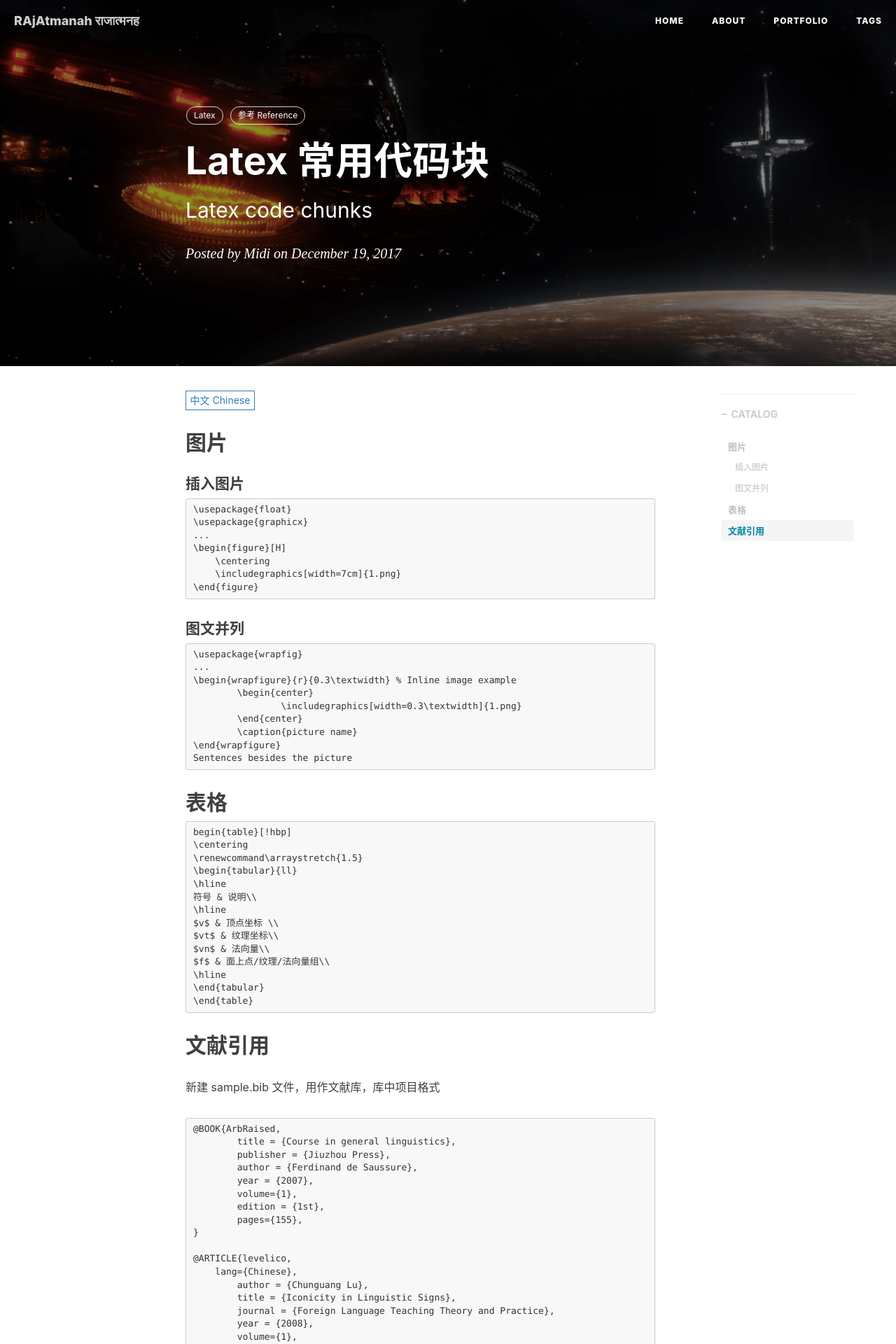
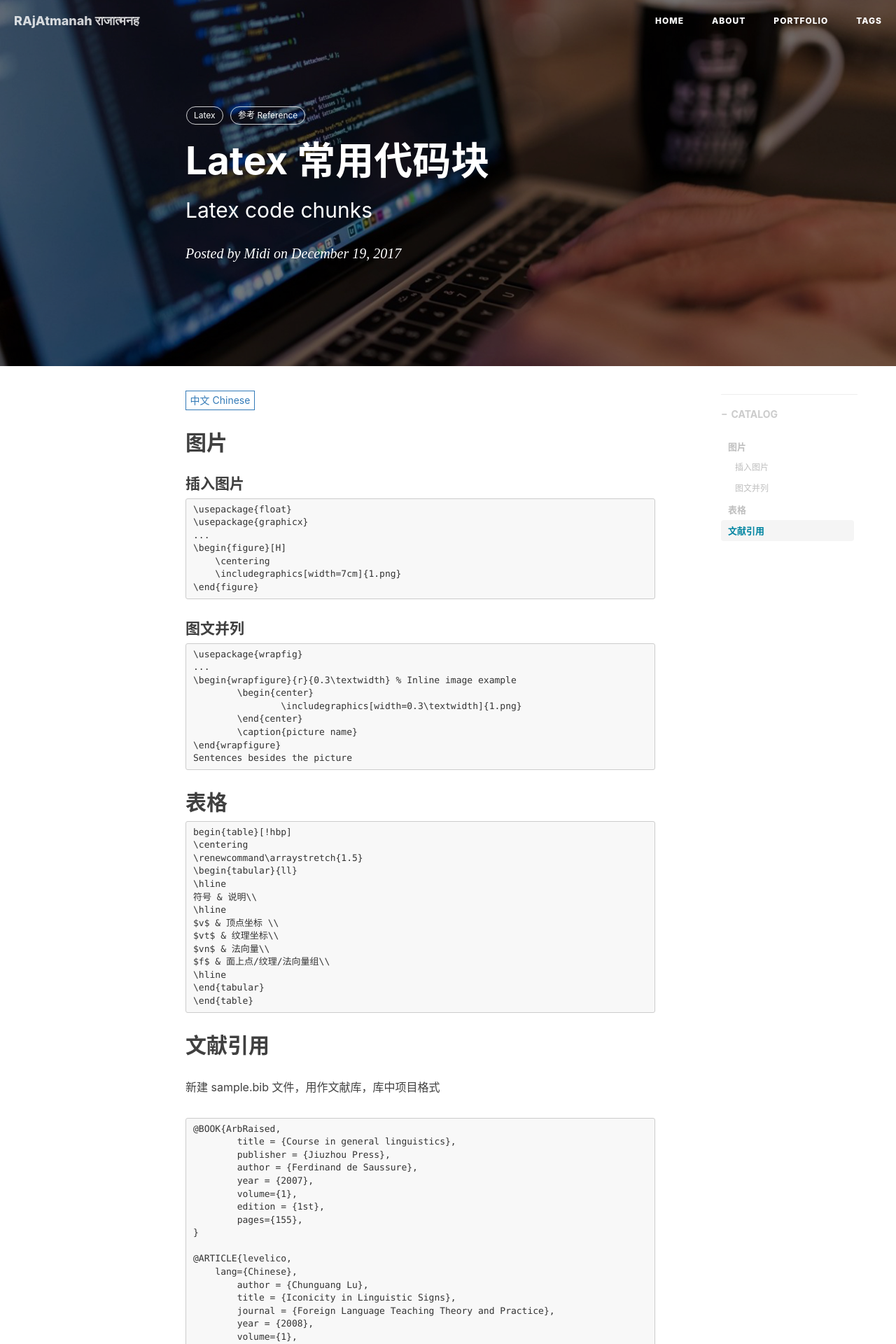
Before and after one commit to jyfmidi/jyfmidiJekyllBack, a Jekyll site: the page built from _posts/2017-12-19-latex-chunks.markdown, in a window 1280 px wide. Shown: the top 1920 px of the page at 70% size. Built offline with Jekyll 4.4.1, drawn with Linux system fonts in a browser that asks for light colours; nearby versions of some CDN libraries; comment, search, counter and statistics services are not loaded.

Commit message:
change background: latex

```diff
--- a/_posts/2017-12-19-latex-chunks.markdown
+++ b/_posts/2017-12-19-latex-chunks.markdown
@@ -4,7 +4,7 @@
 subtitle:     "Latex code chunks"
 date:         2017-12-19 12:00:00
 author:       "Midi"
-header-img:   "img/post-bg-unity.jpg"
+header-img:   "img/post-bg-coding.jpg"
 header-mask:  0.3
 catalog:      true
 multilingual: true
```
Also changed, not shown: img/post-bg-coding.jpg (added).
